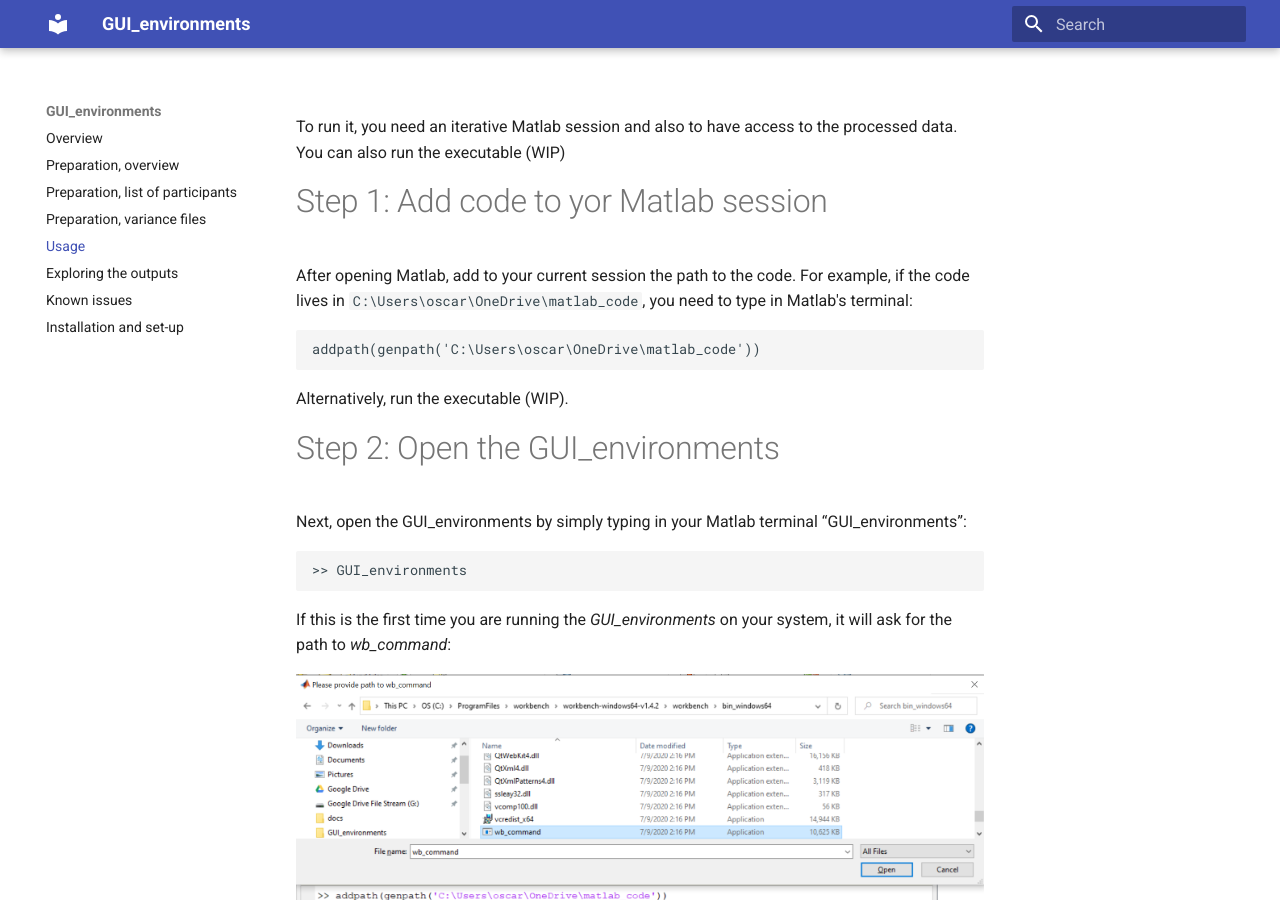
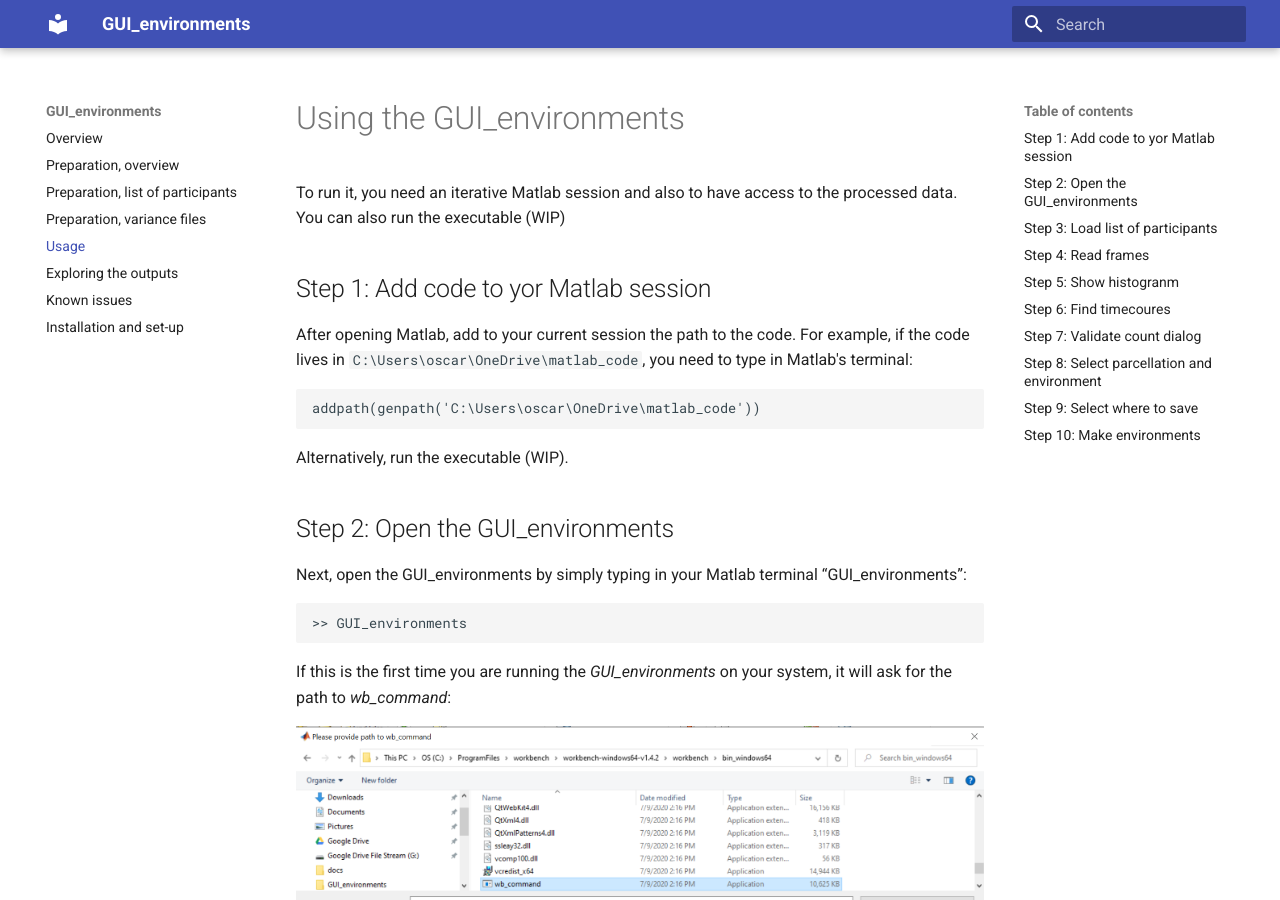
Before and after one commit to omiranda/GUI_environments_documentation, an MkDocs documentation site: the page built from docs/usage.md, in a window 1280 px wide and 900 px high. Built offline with MkDocs 1.6.1 and Material for MkDocs 9.7.7, drawn with Linux system fonts in a browser that asks for light colours; old or Windows-style settings are respelled for this version of MkDocs.

Commit message:
Update usage.md

```diff
--- a/docs/usage.md
+++ b/docs/usage.md
@@ -1,7 +1,9 @@
+# Using the GUI_environments
+
 To run it, you need an iterative Matlab session and also to have access to the
 processed data. You can also run the executable (WIP)
 
-# Step 1: Add code to yor Matlab session
+## Step 1: Add code to yor Matlab session
 
 After opening Matlab, add to your current session the path to the code. For example, if the code lives in `C:\Users\oscar\OneDrive\matlab_code`,
 you need to type in Matlab's terminal:
@@ -12,7 +14,7 @@ addpath(genpath('C:\Users\oscar\OneDrive\matlab_code'))
 
 Alternatively, run the executable (WIP).
 
-# Step 2: Open the GUI_environments
+## Step 2: Open the GUI_environments
 
 Next, open the GUI_environments by simply typing in your Matlab terminal “GUI_environments”:
 
@@ -24,7 +26,7 @@ If this is the first time you are running the *GUI_environments* on your system,
 
 ![path to wb_command](./usage/path_wb_command.PNG)
 
-# Step 3: Load list of participants
+## Step 3: Load list of participants
 
 The GUI will open and ask for the path to the txt file that contains the list of participants:
 
@@ -38,7 +40,7 @@ After selecting the file, click on “Open”. The GUI will read the paths and w
 
 ![To read frames](./usage/to_read_frames.png)
 
-# Step 4: Read frames
+## Step 4: Read frames
 
 Click on “Read frames and motion numbers”. The GUI will read the parcellated timecourses and the corresponding motion numbers.
 
@@ -68,7 +70,7 @@ The GUI also calculates and displays “on the fly” the number of surviving pa
 
 
 
-# Step 5: Show histogranm
+## Step 5: Show histogranm
 
 The dialog “Show histogram” will help you to decide values for the parameters to use to maximize the number of participants.
 
@@ -76,7 +78,7 @@ Every time you change the parameters, you can recalculate the histogram of survi
 
 ![Show histogram](./usage/show_hist_arrow.PNG)
 
-# Step 6: Find timecoures
+## Step 6: Find timecoures
 
 Once happy with the motion censoring parameters, click on "Find timecourses" for the Next step: Read frames and motion numbers
 
@@ -107,7 +109,7 @@ Hence, the GUI will calculate 3 connectivity matrices per participant:
 
 You might want to maximize the number of surviving frames to be included by adjusting the  parameter “min_time_minute”. This procedure might be relevant if you want to calculate connectivity matrices and save the data per group on different folders. Your groups of interest could be “Controls”, “Condition x”, “Intervention y”. To do this, you need to run the GUI environments on each list, so you might want to use the same (optimized) “min_time_minute” each time you run the GUI.
 
-# Step 7: Validate count dialog
+## Step 7: Validate count dialog
 
 You'll be asked whether you want the GUI to read timecourses and validate framecount before doing connectivity matrices.
 
@@ -115,7 +117,7 @@ If you believe the number of frames across parcellation schemas within subjects
 
 ![Validate frame count](./usage/validate_frame_count.png)
 
-# Step 8: Select parcellation and environment
+## Step 8: Select parcellation and environment
 
 If there are no problems (missing files tipically), the GUI will find all the parcellated timecourses and will let you know how many parcellation schemas you have.
 
@@ -123,13 +125,13 @@ It is the time to select which parcellation schemas and environments you want to
 
 ![Select environments and parcellation schemas](./usage/select_parcel_env.png)
 
-# Step 9: Select where to save
+## Step 9: Select where to save
 
 Now, click on “Set path output” to indicate the folder you like the data to be saved in and click “Open”:
 
 ![Select folder to save timecourses](./usage/select_folder_to_save_fconn.PNG)
 
-# Step 10: Make environments
+## Step 10: Make environments
 
 Once selecting the output folder, you just need to click on “Make environments”
 
```
